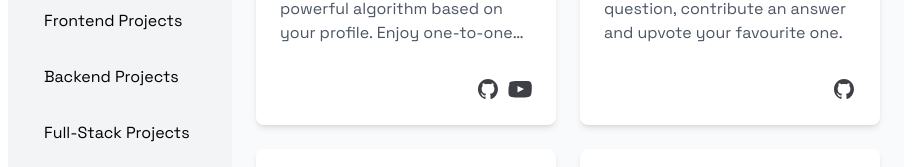
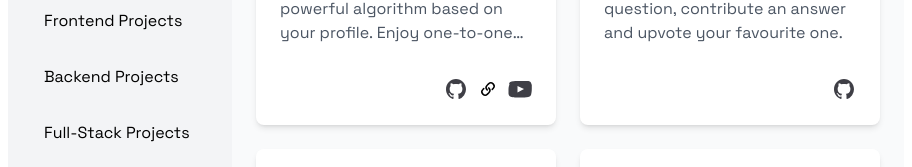
Before and after one commit to rgcsekaraa/crg-portfolio, a Next.js app: page /projects in a window 1280 px wide. Shown: the part 309-476 px from the top of the page, without its empty margins (184-1096 px from the left). Built offline with nearby package versions, Linux system fonts and the light colour scheme.

Commit message:
variable change

```diff
--- a/app/projects/page.tsx
+++ b/app/projects/page.tsx
@@ -140,9 +140,9 @@ export default function Projects() {
                   className="h-6 w-6"
                   icon={GitHubIcon}
                 />
-                {project.external && (
+                {project.liveDemo && (
                   <SocialLink
-                    href={project.external ?? "#"}
+                    href={project.liveDemo ?? "#"}
                     className="h-6 w-6"
                     icon={LinkIcon}
                   />
```
